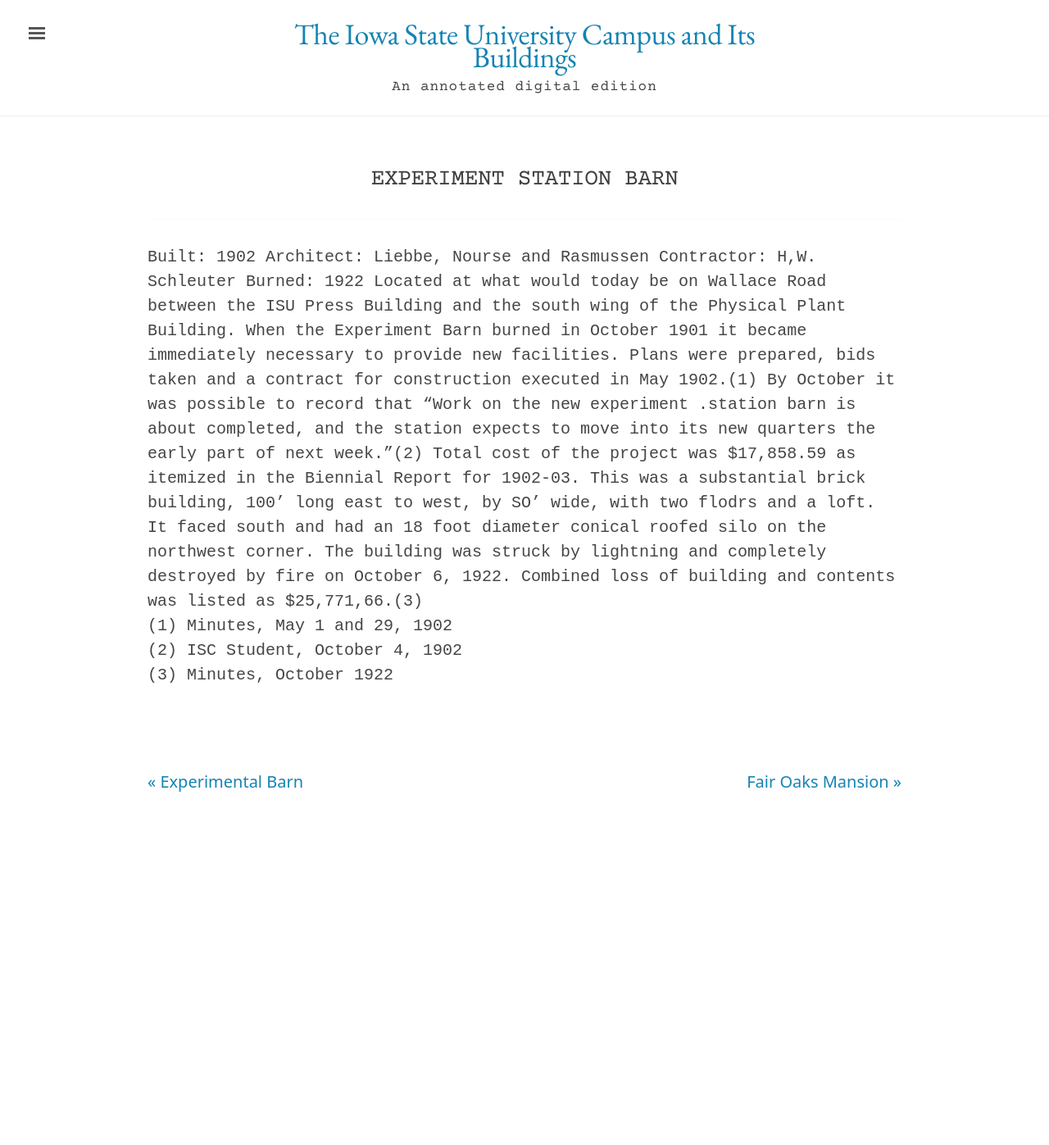
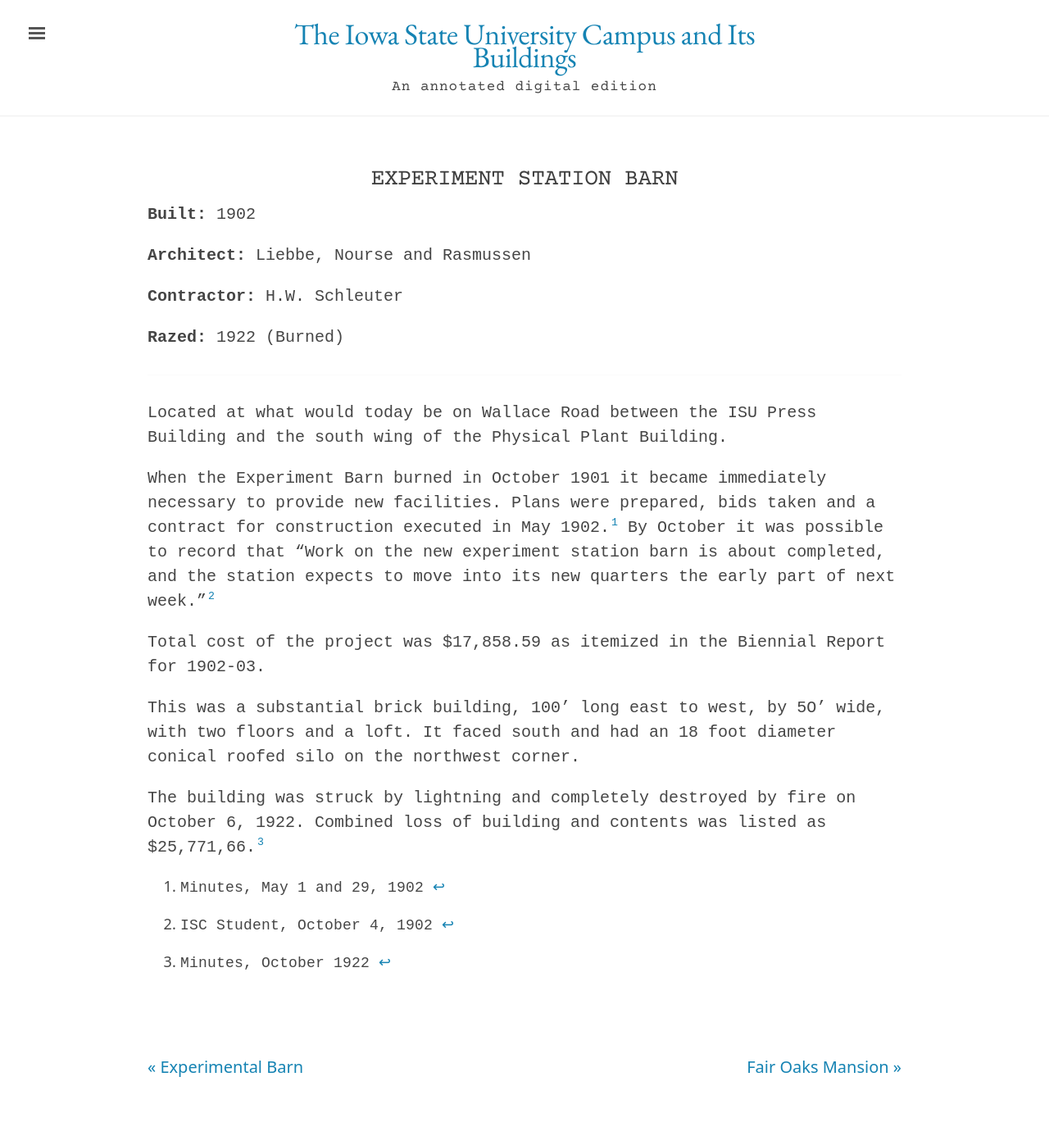
Before and after one commit to emanderson811/day-edition, a Jekyll site: the page built from _texts/buildings/067day-experiment-station-barn.md, in a window 1280 px wide. Shown: the whole page at 82% size. Built offline with Jekyll 4.4.1, drawn with Linux system fonts in a browser that asks for light colours; before the commit the page ends 1049 px from its top, so only the background shows below that.

Commit message:
Update 067day-experiment-station-barn.md

```diff
--- a/_texts/buildings/067day-experiment-station-barn.md
+++ b/_texts/buildings/067day-experiment-station-barn.md
@@ -2,27 +2,33 @@
 layout: building
 title: "Experiment Station Barn"
 alternative_name:
-built:
+built: 1902
 addition:
 architect:
-contractor:
-razed:
+  - "Liebbe"
+  - "Nourse and Rasmussen"
+contractor: "H.W. Schleuter"
+razed: "1922 (Burned)"
 author:
 rights: Public Domain
 source: Iowa State University Library, University Archives
 publication-date: 1980
 ---
 ---
-Built: 1902
-Architect: Liebbe, Nourse and Rasmussen
-Contractor: H,W. Schleuter
-Burned: 1922
+
 Located at what would today be on Wallace Road between the ISU Press Building and the south wing of the Physical Plant Building.
-When the Experiment Barn burned in October 1901 it became immediately necessary to provide new facilities. Plans were prepared, bids taken and a contract for construction executed in May 1902.(1) By October it was possible to record that "Work on the new experiment .station barn is about completed, and the station expects to move into its new quarters the early part of next week."(2)
+
+When the Experiment Barn burned in October 1901 it became immediately necessary to provide new facilities. Plans were prepared, bids taken and a contract for construction executed in May 1902.[^fn1] By October it was possible to record that "Work on the new experiment station barn is about completed, and the station expects to move into its new quarters the early part of next week."[^fn2]
+
 Total cost of the project was $17,858.59 as itemized in the Biennial Report for 1902-03.
-This was a substantial brick building, 100' long east to west, by SO' wide, with two flodrs and a loft. It faced south and had an 18
+
+This was a substantial brick building, 100' long east to west, by 5O' wide, with two floors and a loft. It faced south and had an 18
 foot diameter conical roofed silo on the northwest corner.
-The building was struck by lightning and completely destroyed by fire on October 6, 1922. Combined loss of building and contents was listed as $25,771,66.(3)
-(1)  Minutes, May 1 and  29, 1902
-(2)  ISC Student, October 4, 1902
-(3)  Minutes,  October 1922
+
+The building was struck by lightning and completely destroyed by fire on October 6, 1922. Combined loss of building and contents was listed as $25,771,66.[^fn3]
+
+[^fn1]:  Minutes, May 1 and  29, 1902
+
+[^fn2]:  ISC Student, October 4, 1902
+
+[^fn3]:  Minutes,  October 1922
```
